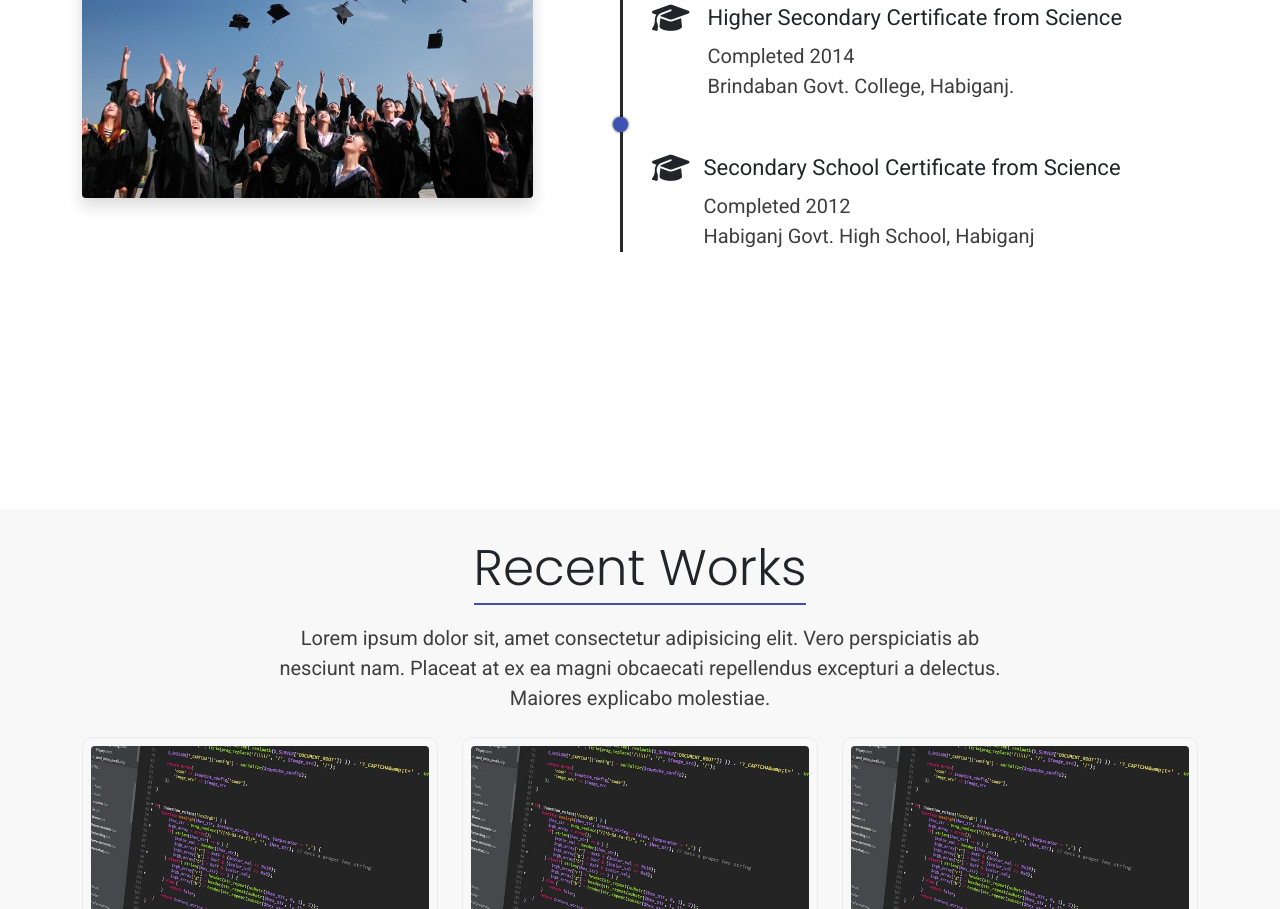
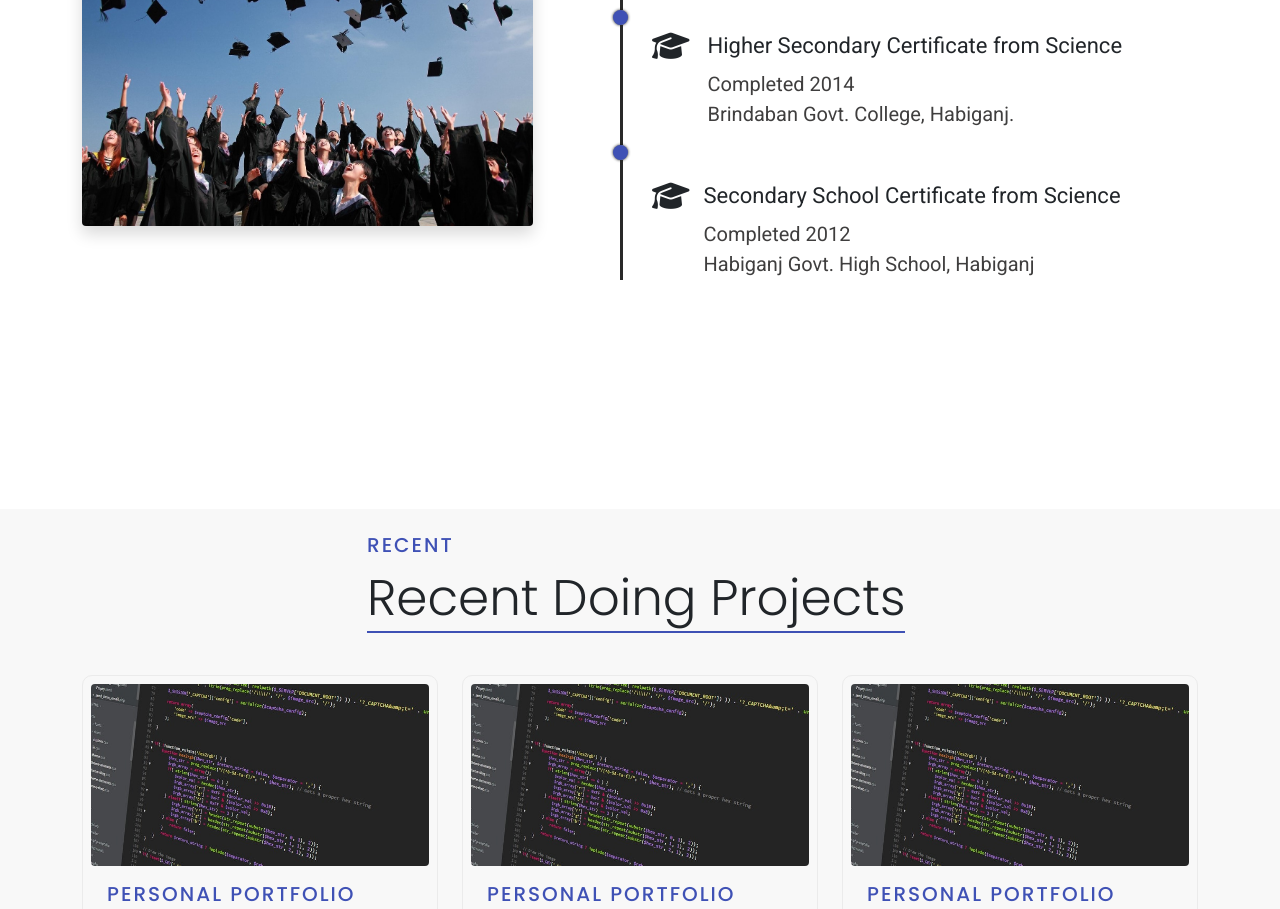
Before and after one commit to nayandatta011/personal-portfolio, a plain HTML site: page index.html in a window 1280 px wide. Shown: the part 1891-2800 px from the top of the page. Drawn offline with nearby package versions, Linux system fonts and the light colour scheme.

Commit message:
h2 added in each section

```diff
--- a/index.html
+++ b/index.html
@@ -109,6 +109,7 @@
         <!-- Experience start -->
         <section id="experience" class="experience-section py-5">
             <div class="container h-100 experience-container">
+                <h2>My Skills</h2>
                 <h1>Experience</h1>
                 <div class="row gy-3 align-items-center experience-content">
                     <div class="col-12 col-lg-6 experience-content-left">
@@ -161,6 +162,7 @@
         <!-- Education section start -->
         <section id="education" class="education-section py-5">
             <div class="container h-100">
+                <h2>Edu</h2>
                 <h1>Education</h1>
                 <div class="row gy-4 justify-content-center align-items-center education-content">
                     <div class="col-12 col-lg-5 education-content-left">
@@ -224,10 +226,10 @@
         <section id="recent" class="recent-works-section py-4">
             <div class="container">
                 <div class="row recent-works-header">
-                    <div class="col-lg-8 mx-auto text-center">
-                        <h1>Recent Works</h1>
-                        <p>Lorem ipsum dolor sit, amet consectetur adipisicing elit. Vero perspiciatis ab nesciunt nam.
-                            Placeat at ex ea magni obcaecati repellendus excepturi a delectus. Maiores explicabo molestiae.</p>
+                    <div class="col-12 col-lg-6 mx-auto ">
+                        <h2 class="">Recent</h2>
+                        <h1>Recent Doing Projects</h1>
+
                     </div>
                 </div>
 
@@ -285,7 +287,8 @@
         <!-- Contact form start -->
         <section id="contact" class="contact-section py-5">
             <div class="container h-100">
-                <h1>Contact Me</h1>
+                <h2>Contact</h2>
+                <h1>Contact us</h1>
                 <p>Freel free to contact me anytime...</p>
                 <div class="row gy-4 justify-content-center contact-content">
                     <div class="col-12 col-lg-6 contact-content-left">
--- a/style.css
+++ b/style.css
@@ -17,15 +17,17 @@ body{
 
 h1{
     font-size: 50px;
-    line-height: 70px;
+    line-height: 65px;
     font-weight: 300;
     font-family: 'Poppins', sans-serif;
 }
 h2{
-    font-size: 30px;
-    font-weight: 600;
-    line-height: 40px;
+    font-size: 20px;
+    font-weight: 500;
+    line-height: 25px;
     letter-spacing: 2px;
+    text-transform: uppercase;
+    color: var(--color-Primary);
     font-family: 'Poppins', sans-serif;
 }
 h3{
@@ -113,6 +115,13 @@ li{
     height: 2px;
     background-color: var(--color-Primary);
     margin-bottom: 10px;
+}
+.header-right h2{
+    font-size: 30px;
+    font-weight: 500;
+    line-height: 40px;
+    letter-spacing: 2px;
+    text-transform: uppercase;
 }
 .social-profile i{
     font-size: 50px;
```
Also changed, not shown: assets/img/skill2.png (added).
